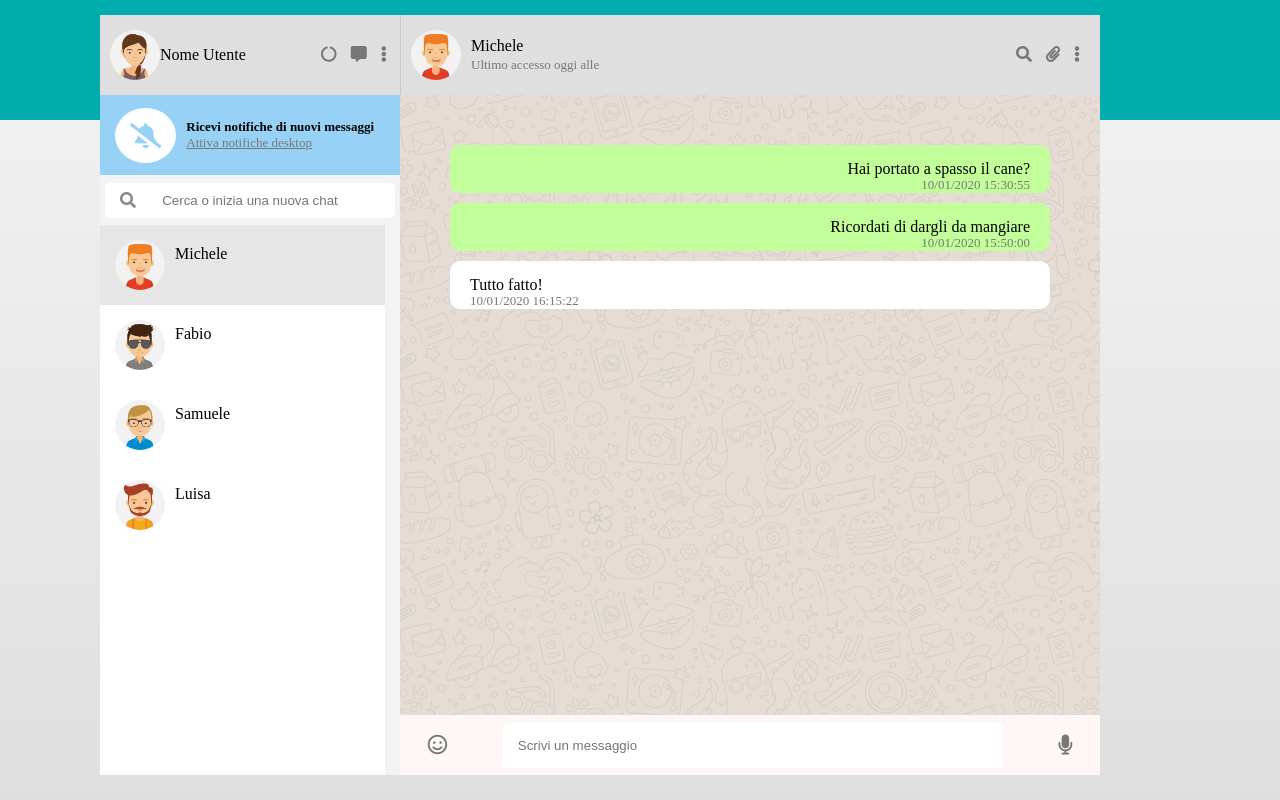
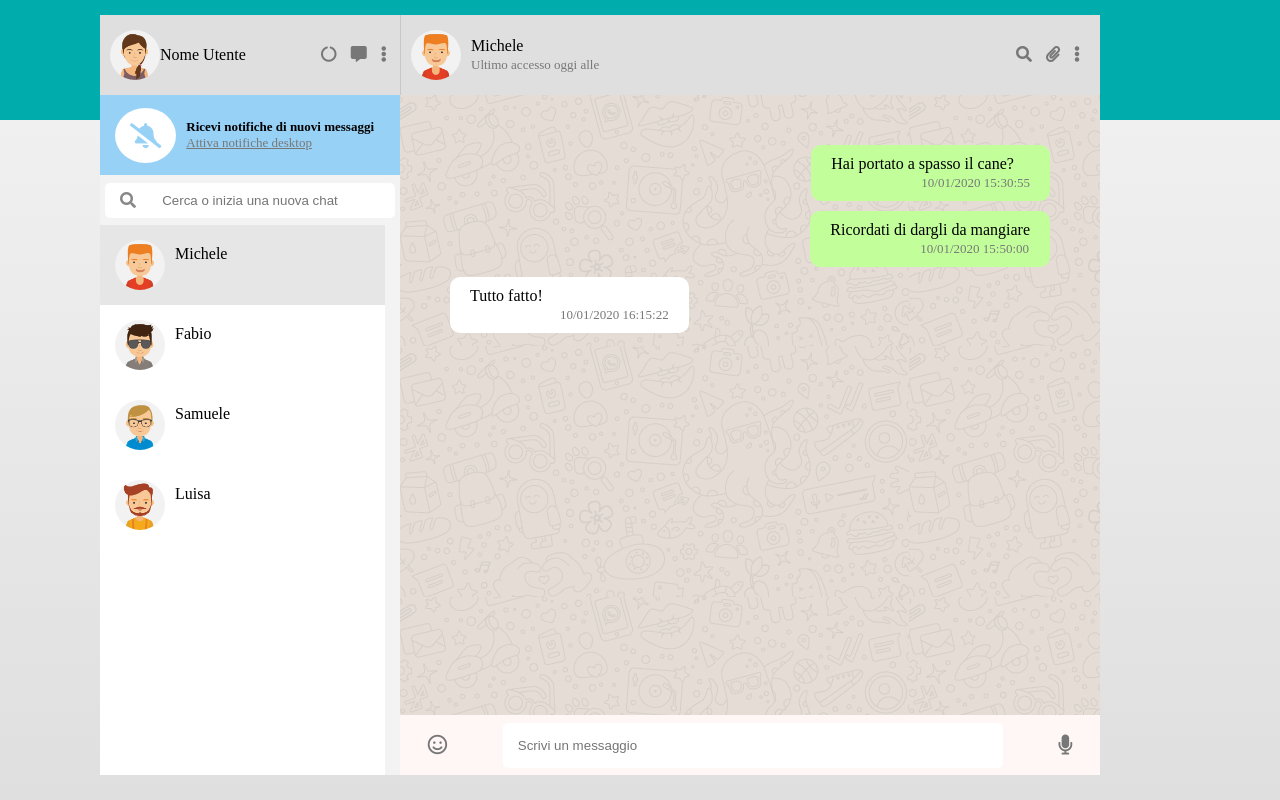
Before and after one commit to Cezar2001/vue-boolzapp, a plain HTML site: page vue-js/index.html in a window 1280 px wide. Drawn offline with nearby package versions, Linux system fonts and the light colour scheme.

Commit message:
problemi milestone 3

```diff
--- a/vue-js/css/style.css
+++ b/vue-js/css/style.css
@@ -167,7 +167,7 @@ ul > li{
 .chat-contact > div > span:last-child,
 .message > span:last-child{
     color: #777;
-    font-size: small;
+    font-size: 13px;
 }
 
 .chat{
@@ -177,28 +177,36 @@ ul > li{
 }
 
 .chat-message{
-    display: flex;
     margin-bottom: 10px;
 }
 
 .message{
-    padding: 15px 20px;
+    padding: 10px 20px;
     border-radius: 10px;
 }
 
 .user-message{
     background-color: #c2ff9b;
-    justify-content: end;
 }
 
 .friend-message{
     background-color: white;
-    justify-content: start;
 }
 
 .message > span:last-child{
-    position: absolute;
-    margin-top: 17px;
+    margin: 10px 0 0 90px;
+}
+
+.flex{
+    display: flex;
+}
+
+.right{
+    justify-content: end;
+}
+
+.left{
+    justify-content: start;
 }
 
 /* footer */
--- a/vue-js/index.html
+++ b/vue-js/index.html
@@ -87,7 +87,8 @@
                 </div>
 
                 <div class="chat">
-                    <div v-for="(messages, i) in contacts[currentIndex].messages">
+                    <div v-for="(messages, i) in contacts[currentIndex].messages" class="flex"
+                    :class="[messages.status === 'sent' ? 'right' : 'left']">
 
                         <div :class="['message chat-message', messages.status === 'sent' ? 'user-message' : 'friend-message']">
                             <span>
@@ -106,7 +107,7 @@
 
                 <footer class="footer">
                     <i class="far fa-smile"></i>
-                    <input type="text" placeholder="Scrivi un messaggio" @keyup.enter="">
+                    <input type="text" placeholder="Scrivi un messaggio" @keyup.enter="chatMessage">
                     <i class="fas fa-microphone"></i>
                 </footer>
 
--- a/vue-js/js/script.js
+++ b/vue-js/js/script.js
@@ -88,13 +88,19 @@ new Vue ({
             },
         ],
         currentIndex: 0,
+        newMessage: '',
     },
     methods: {
         currentContact: function (i) {
             this.currentIndex = i;
         },
         chatMessage: function () {
-
+            // this.messages.push(this.newMessage),
+            // this.newMessage={
+            //     text: ''
+            let myMessage = {text: this.newMessage, messages: status.sent}
+            this.tasks.push(myMessage)
+            this.newMessage = ''
         },
     }
 })
```
